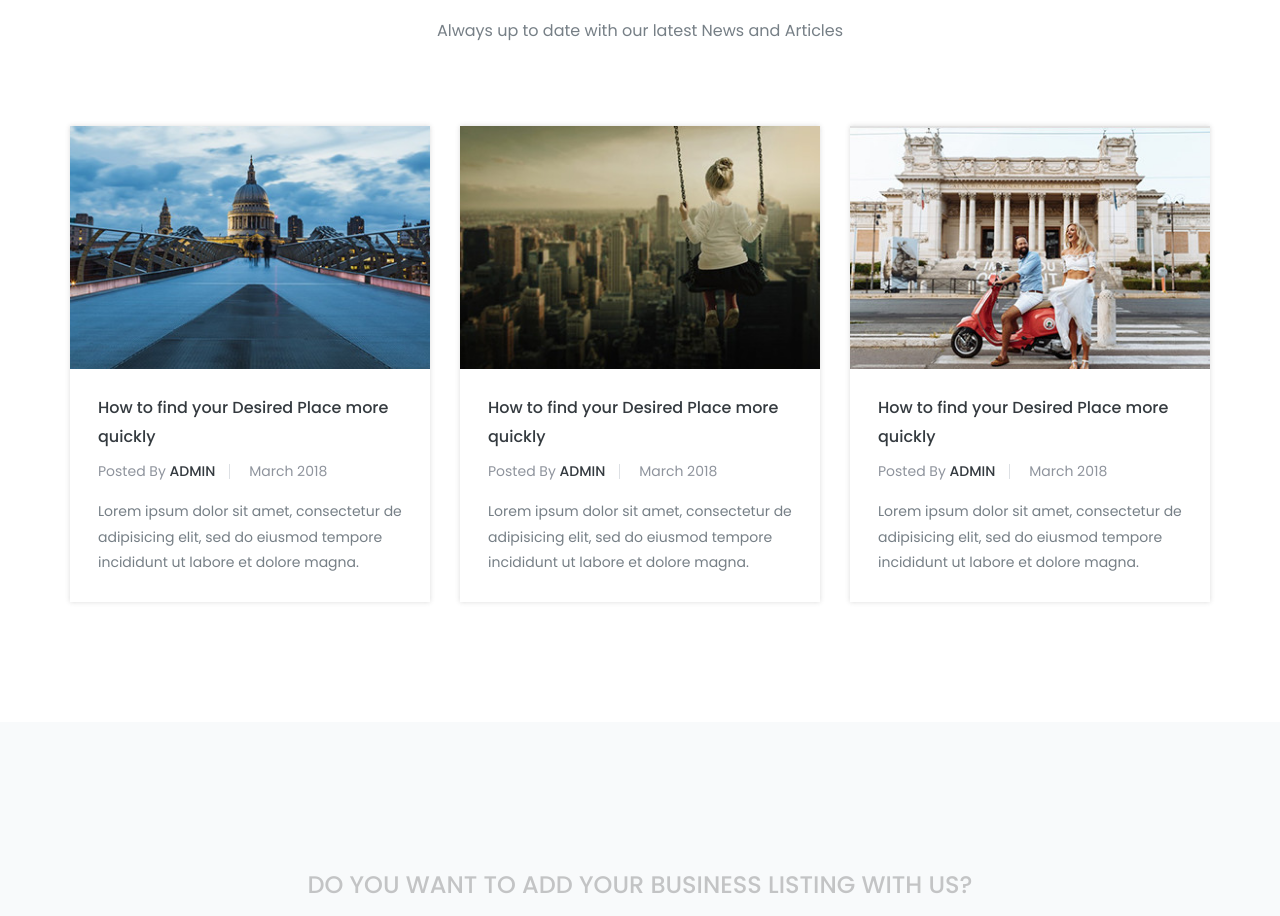
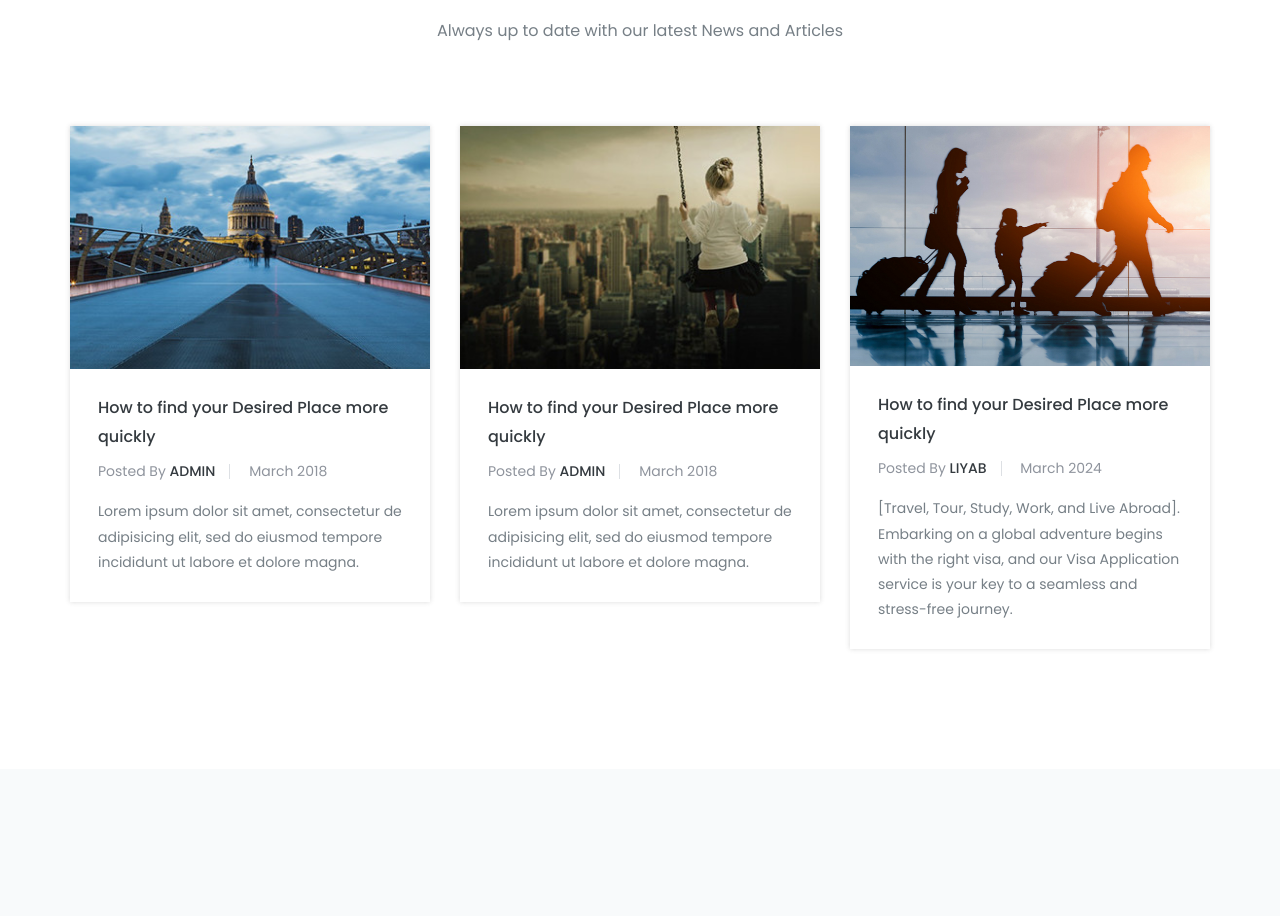
Before and after one commit to 12liyab/Manis-consult-2, a website: page index.html in a window 1280 px wide. Shown: the part 4680-5596 px from the top of the page. Drawn offline with nearby package versions, Linux system fonts and the light colour scheme.

Commit message:
Update index.html

```diff
--- a/index.html
+++ b/index.html
@@ -1013,14 +1013,13 @@
 						<div class="col-md-4 col-sm-6">
 							<div class="single-blog-item">
 								<div class="single-blog-item-img">
-									<img src="assets/images/blog/b3.jpg" alt="blog image">
+									<img src="assets/images/blog/travel-consult.jpg" alt="blog image">
 								</div>
 								<div class="single-blog-item-txt">
 									<h2><a href="#">How to find your Desired Place more quickly</a></h2>
-									<h4>posted <span>by</span> <a href="#">admin</a> march 2018</h4>
+									<h4>posted <span>by</span> <a href="#">liyab</a> march 2024</h4>
 									<p>
-										Lorem ipsum dolor sit amet, consectetur de adipisicing elit, sed do eiusmod tempore incididunt ut labore et dolore magna.
-									</p>
+									[Travel, Tour, Study, Work, and Live Abroad]. Embarking on a global adventure begins with the right visa, and our Visa Application service is your key to a seamless and stress-free journey.
 								</div>
 							</div>
 						</div>
```
